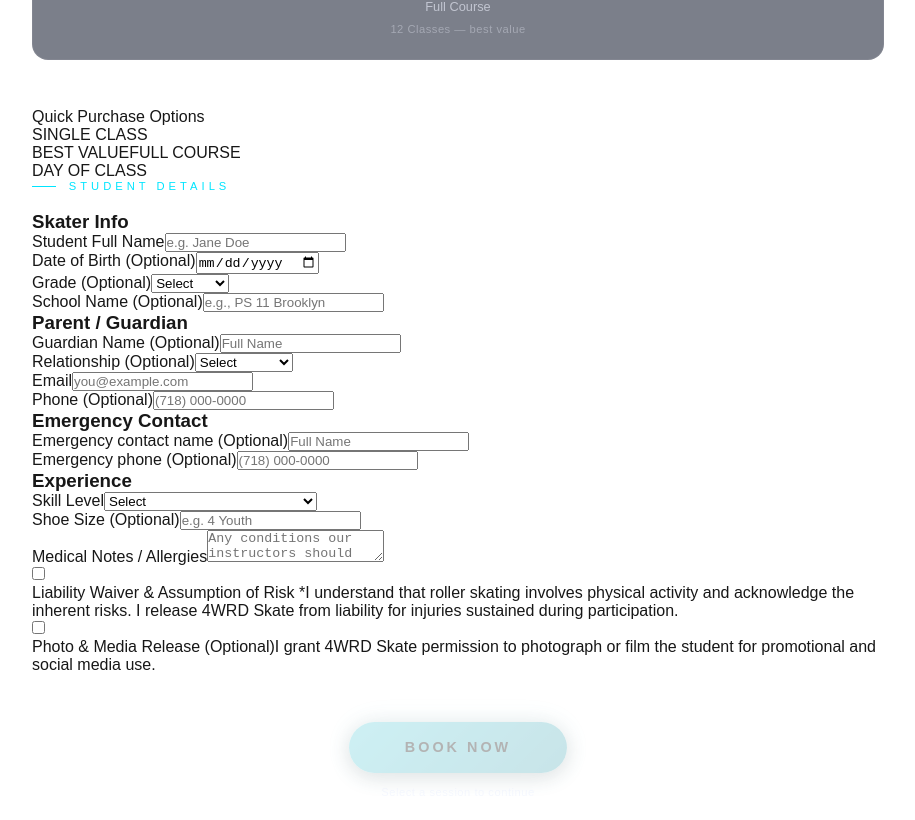
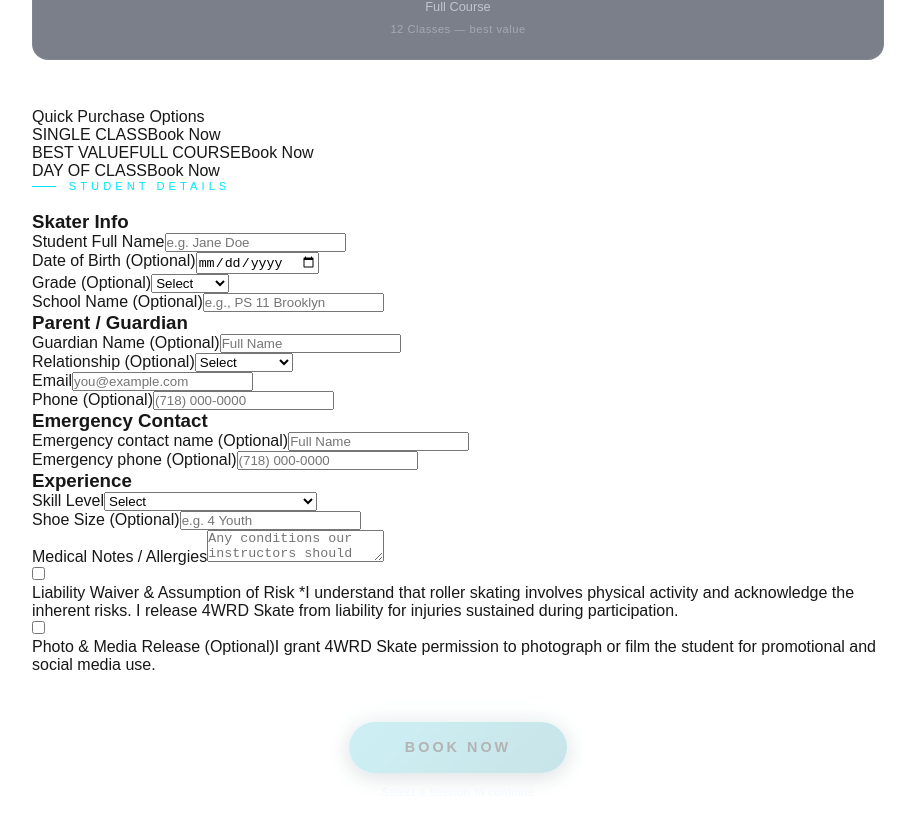
Before and after one commit to Salimgroup/4wrdskate, a Next.js app: page /lessons in a window 1280 px wide. Shown: the part 1178-1998 px from the top of the page, without its empty margins (182-1097 px from the left). Built offline with nearby package versions, Linux system fonts and the light colour scheme.

Commit message:
Replace Stripe Checkout with Square link on lessons page

```diff
--- a/src/app/lessons/page.tsx
+++ b/src/app/lessons/page.tsx
@@ -6,13 +6,6 @@ import Script from "next/script";
 import "./lessons.css";
 
 
-
-function StripeBuyButton({ buyButtonId, publishableKey }: { buyButtonId: string, publishableKey: string }) {
-    return React.createElement('stripe-buy-button', {
-        'buy-button-id': buyButtonId,
-        'publishable-key': publishableKey
-    });
-}
 
 const SESSIONS = [
     { id: "sat-2pm", time: "2:00 PM — 3:00 PM", name: "Beginner", day: "Saturday", spots: 50 },
@@ -170,29 +163,11 @@ export default function LessonsPage() {
             console.warn("Email send prep failed:", e);
         }
 
-        // 3. Initiate Stripe Checkout
-        try {
-            const res = await fetch("/api/checkout", {
-                method: "POST",
-                headers: { "Content-Type": "application/json" },
-                body: JSON.stringify({
-                    sessionId: selectedSession,
-                    pricingId: selectedPricing,
-                    studentInfo
-                })
-            });
-            const data = await res.json();
-            if (data.url) {
-                window.location.href = data.url;
-            } else {
-                alert(`✅ Booking confirmed!\n\nSession: ${sessionData?.time}\nPlan: ${pricingData?.label} — ${pricingData?.amount}\n\nIn production this redirects to Stripe Checkout.`);
-                setIsBooking(false);
-            }
-        } catch (error) {
-            console.error("Checkout error:", error);
-            alert("Checkout failed. Please try again.");
-            setIsBooking(false);
-        }
+        // 3. Redirect to Square Checkout
+        setTimeout(() => {
+            alert(`✅ Details saved!\n\nYou will now be redirected to Square to complete your purchase.`);
+            window.location.href = "https://checkout.square.site/merchant/MLFW3X8RMKVW2/checkout/VVQJ2ZJFQPEZULDJUYDP6RBH";
+        }, 800);
     };
 
 
@@ -301,27 +276,24 @@ export default function LessonsPage() {
                     <div className="flex flex-col md:flex-row gap-6 items-start md:items-center justify-center">
                         <div className="flex flex-col items-center gap-3">
                            <span className="text-xs text-[#00e5ff] font-bold tracking-wider">SINGLE CLASS</span>
-                           <StripeBuyButton
-                               buyButtonId="buy_btn_1T9EprPmJ40hc8nCQkllSU3q"
-                               publishableKey="pk_live_51T8VkvPmJ40hc8nCEeCRHSif206AYbTyI6cYJ9SC7RJ1MdmUqx6X4yaBuBsbzuFxxas4lH2OsgmYgUYrtizsgR8100VG0DrRSh"
-                           />
+                           <a href="https://checkout.square.site/merchant/MLFW3X8RMKVW2/checkout/VVQJ2ZJFQPEZULDJUYDP6RBH" target="_blank" rel="noreferrer" className="bg-[#00e5ff] text-black px-6 py-3 rounded-full font-bold uppercase tracking-wider text-sm hover:scale-105 transition-transform shadow-[0_0_15px_rgba(0,229,255,0.4)] block text-center min-w-[160px]">
+                               Book Now
+                           </a>
                         </div>
 
                         <div className="flex flex-col items-center gap-3">
                            <span className="text-[10px] text-[#f5e642] font-bold tracking-wider bg-black/40 px-2 py-1 rounded-md border border-white/10">BEST VALUE</span>
                            <span className="text-xs text-[#f5e642] font-bold tracking-wider">FULL COURSE</span>
-                           <StripeBuyButton
-                               buyButtonId="buy_btn_1T9ExrPmJ40hc8nC0b00kFXb"
-                               publishableKey="pk_live_51T8VkvPmJ40hc8nCEeCRHSif206AYbTyI6cYJ9SC7RJ1MdmUqx6X4yaBuBsbzuFxxas4lH2OsgmYgUYrtizsgR8100VG0DrRSh"
-                           />
+                           <a href="https://checkout.square.site/merchant/MLFW3X8RMKVW2/checkout/VVQJ2ZJFQPEZULDJUYDP6RBH" target="_blank" rel="noreferrer" className="bg-[#f5e642] text-black px-6 py-3 rounded-full font-bold uppercase tracking-wider text-sm hover:scale-105 transition-transform shadow-[0_0_15px_rgba(245,230,66,0.4)] block text-center min-w-[160px]">
+                               Book Now
+                           </a>
                         </div>
 
                         <div className="flex flex-col items-center gap-3">
                            <span className="text-xs text-[#ff00a0] font-bold tracking-wider">DAY OF CLASS</span>
-                           <StripeBuyButton
-                               buyButtonId="buy_btn_1T9EuQPmJ40hc8nCcfyWlQUg"
-                               publishableKey="pk_live_51T8VkvPmJ40hc8nCEeCRHSif206AYbTyI6cYJ9SC7RJ1MdmUqx6X4yaBuBsbzuFxxas4lH2OsgmYgUYrtizsgR8100VG0DrRSh"
-                           />
+                           <a href="https://checkout.square.site/merchant/MLFW3X8RMKVW2/checkout/VVQJ2ZJFQPEZULDJUYDP6RBH" target="_blank" rel="noreferrer" className="bg-[#ff00a0] text-white px-6 py-3 rounded-full font-bold uppercase tracking-wider text-sm hover:scale-105 transition-transform shadow-[0_0_15px_rgba(255,0,160,0.4)] block text-center min-w-[160px]">
+                               Book Now
+                           </a>
                         </div>
                     </div>
                 </div>
@@ -461,13 +433,11 @@ export default function LessonsPage() {
                         {(!selectedSession) ? "Select a session to continue"
                             : (!selectedPricing) ? "Select a pricing plan to continue"
                             : (!isStudentComplete) ? "Complete student details to continue"
-                            : "Proceed to Stripe Checkout"}
+                            : "Proceed to Square Checkout"}
                     </div>
                 </div>
             </div>
 
-            {/* STRIPE WEB COMPONENTS SCRIPT */}
-            <Script async src="https://js.stripe.com/v3/buy-button.js" strategy="lazyOnload"></Script>
 
             {/* MASCOT */}
             <div className="mascot-float hidden md:block">
```
